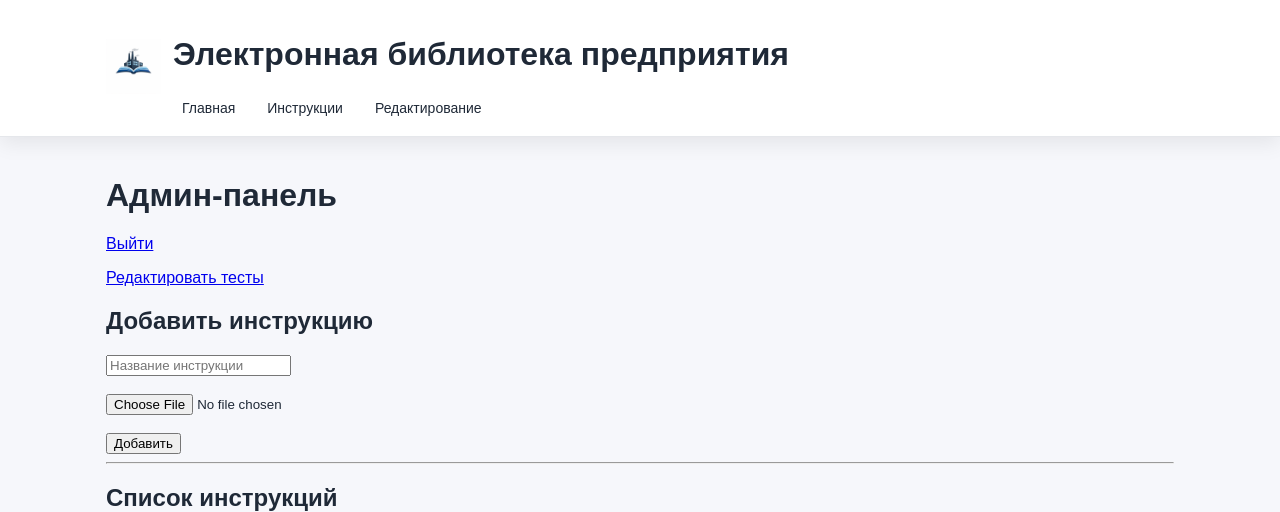
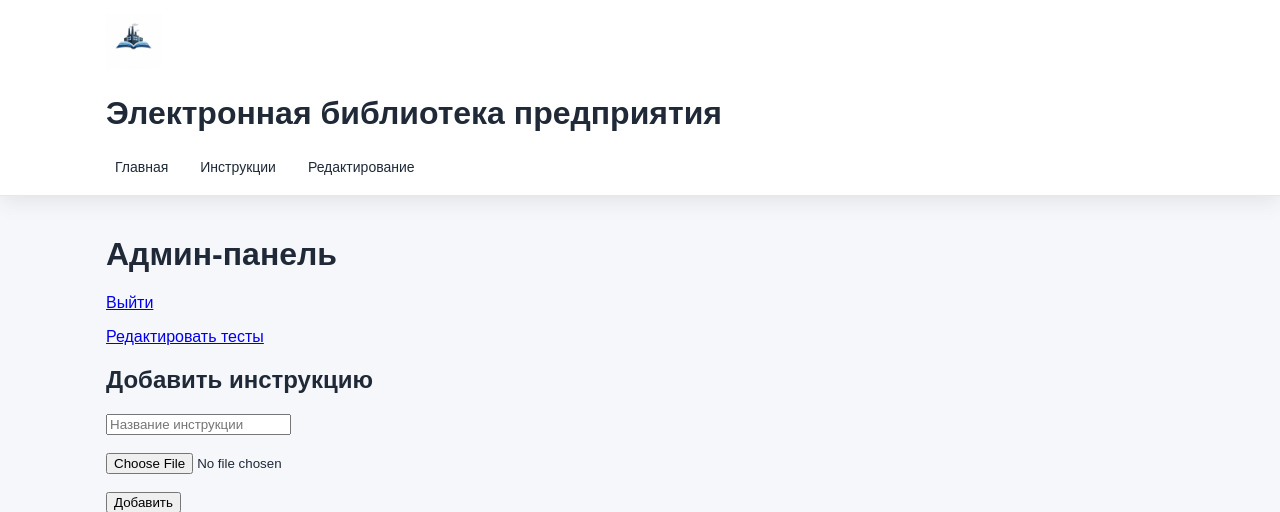
Before and after one commit to Bishop871/ugok-safety-library, a Flask app: page /admin in a window 1280 px wide. Shown: the top 512 px of the page. Run offline with Flask 3, Linux system fonts and the light colour scheme; a user stored in the database is signed in; data comes from the database, SQL or seed files in the repository.

Commit message:
Refactor base.html structure and formatting

```diff
--- a/templates/base.html
+++ b/templates/base.html
@@ -14,10 +14,8 @@
   <!-- HEADER -->
   <header>
   <div class="header-inner">
-    <div class="brand">
-      <a class="brand-logo" href="https://www.ugok.ru/" target="_blank" rel="noopener noreferrer">
-        <img src="{{ url_for('static', filename='images/library_logo.png') }}" alt="Логотип">
-      </a>
+    <div class="brand-logo">
+      <img src="{{ url_for('static', filename='images/library_logo.png') }}" alt="Логотип">
 
       <div class="org-name">
         <h1>Электронная библиотека предприятия</h1>
```
